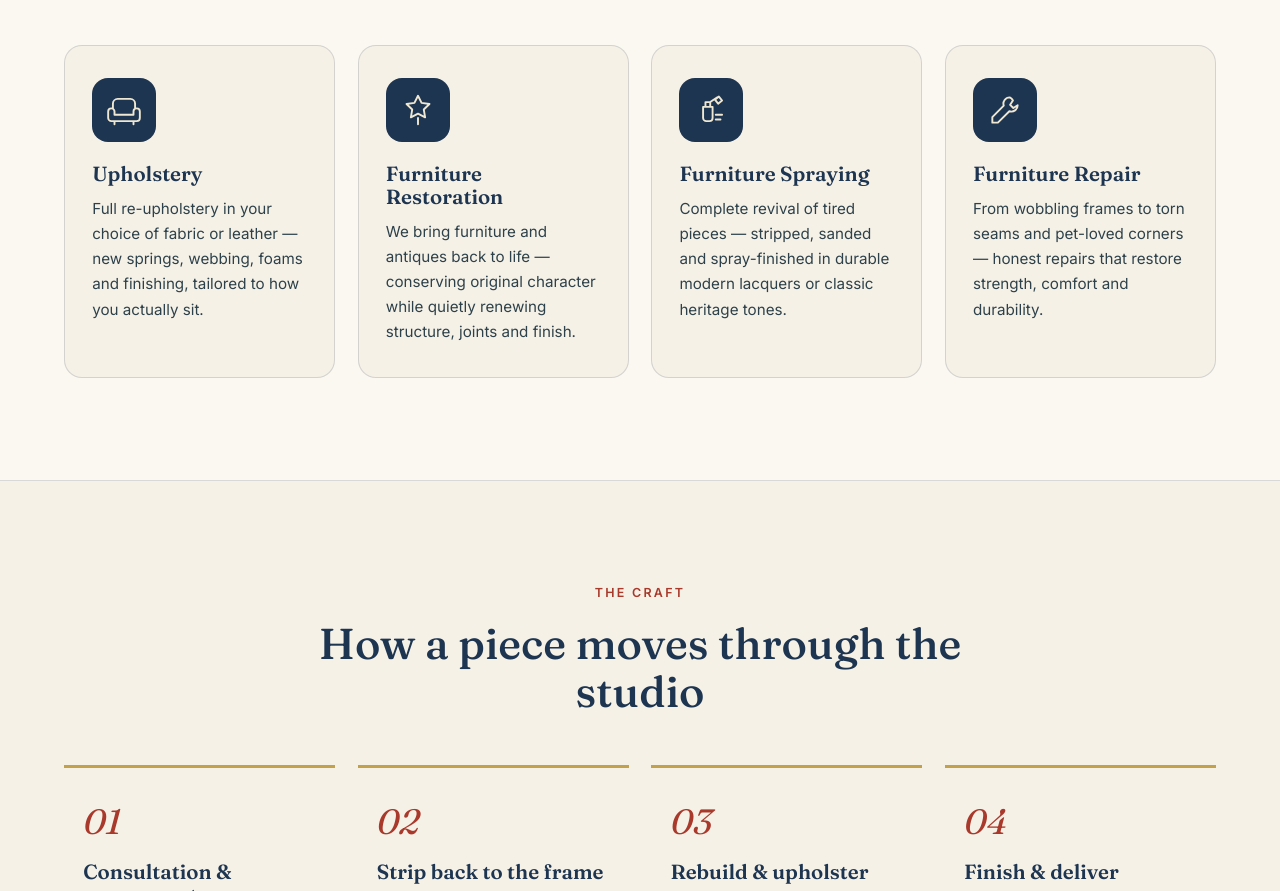
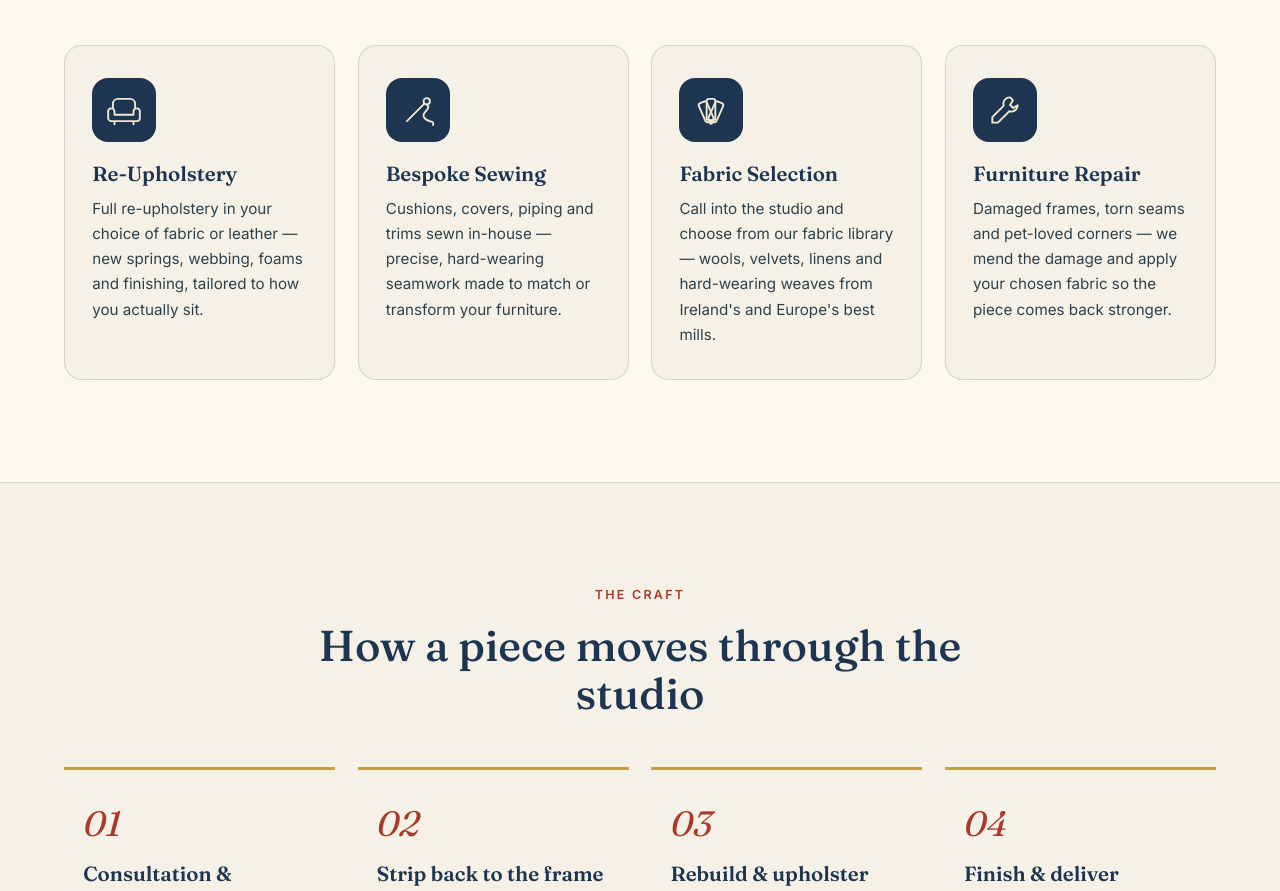
Before and after one commit to DarEire/ginas-upholstery-studio, a plain HTML site: page index.html in a window 1280 px wide. Shown: the part 1256-2147 px from the top of the page. Drawn offline with Linux system fonts and the light colour scheme.

Commit message:
Update services to match the actual business
Drops Furniture Restoration and Furniture Spraying. Services are now
Re-Upholstery, Bespoke Sewing, in-store Fabric Selection, and Furniture
Repair (mend + apply chosen fabric). New needle-and-thread and swatch-fan
icons; enquiry dropdown and meta description updated to match.

Co-Authored-By: Claude Fable 5 <noreply@anthropic.com>

```diff
--- a/index.html
+++ b/index.html
@@ -4,7 +4,7 @@
 <meta charset="utf-8">
 <meta name="viewport" content="width=device-width, initial-scale=1">
 <title>Gina's Upholstery Studio — Re-Upholster, Recycle &amp; Revive | Galway</title>
-<meta name="description" content="Award-winning bespoke upholstery, furniture restoration, spraying and repair in the heart of Galway. Re-upholster, recycle and revive with Gina's Upholstery Studio.">
+<meta name="description" content="Award-winning re-upholstery, bespoke sewing, in-store fabric selection and furniture repair in the heart of Galway. Re-upholster, recycle and revive with Gina's Upholstery Studio.">
 <link rel="preconnect" href="https://fonts.googleapis.com">
 <link rel="preconnect" href="https://fonts.gstatic.com" crossorigin>
 <link href="https://fonts.googleapis.com/css2?family=Fraunces:ital,opsz,wght@0,9..144,300;0,9..144,400;0,9..144,500;0,9..144,600;1,9..144,400&family=Inter:wght@400;500;600&display=swap" rel="stylesheet">
@@ -147,29 +147,29 @@
       <div class="card-icon" aria-hidden="true">
         <svg viewBox="0 0 48 48"><path d="M10 22v-6a6 6 0 0 1 6-6h16a6 6 0 0 1 6 6v6M8 22a4 4 0 0 1 4 4v4h24v-4a4 4 0 0 1 8 0v8a4 4 0 0 1-4 4H8a4 4 0 0 1-4-4v-8a4 4 0 0 1 4-4zM12 38v4M36 38v4" fill="none" stroke="currentColor" stroke-width="2.4" stroke-linecap="round" stroke-linejoin="round"/></svg>
       </div>
-      <h3>Upholstery</h3>
+      <h3>Re-Upholstery</h3>
       <p>Full re-upholstery in your choice of fabric or leather — new springs, webbing, foams and finishing, tailored to how you actually sit.</p>
     </article>
     <article class="card reveal">
       <div class="card-icon" aria-hidden="true">
-        <svg viewBox="0 0 48 48"><path d="M24 6l4.5 9 10 1.4-7.2 7 1.7 9.9L24 28.6l-9 4.7 1.7-9.9-7.2-7 10-1.4L24 6zM24 34v8" fill="none" stroke="currentColor" stroke-width="2.4" stroke-linecap="round" stroke-linejoin="round"/></svg>
+        <svg viewBox="0 0 48 48"><path d="M10 38 L32 16M35 17c8 6-10 10-2 18 5 5 12 2 10 8" fill="none" stroke="currentColor" stroke-width="2.4" stroke-linecap="round" stroke-linejoin="round"/><circle cx="35" cy="13" r="4" fill="none" stroke="currentColor" stroke-width="2.4"/></svg>
       </div>
-      <h3>Furniture Restoration</h3>
-      <p>We bring furniture and antiques back to life — conserving original character while quietly renewing structure, joints and finish.</p>
+      <h3>Bespoke Sewing</h3>
+      <p>Cushions, covers, piping and trims sewn in-house — precise, hard-wearing seamwork made to match or transform your furniture.</p>
     </article>
     <article class="card reveal">
       <div class="card-icon" aria-hidden="true">
-        <svg viewBox="0 0 48 48"><path d="M14 20h12v14a4 4 0 0 1-4 4h-4a4 4 0 0 1-4-4V20zM17 20v-6h6v6M23 14l9-6M34 7l4 5-5 4-4-5 5-4zM30 30h8M30 36h6" fill="none" stroke="currentColor" stroke-width="2.4" stroke-linecap="round" stroke-linejoin="round"/></svg>
+        <svg viewBox="0 0 48 48"><g fill="none" stroke="currentColor" stroke-width="2.4" stroke-linecap="round" stroke-linejoin="round"><rect x="18.5" y="12" width="11" height="26" rx="3" transform="rotate(-24 24 40)"/><rect x="18.5" y="10" width="11" height="27" rx="3"/><rect x="18.5" y="12" width="11" height="26" rx="3" transform="rotate(24 24 40)"/></g><circle cx="24" cy="40" r="2.6" fill="currentColor"/></svg>
       </div>
-      <h3>Furniture Spraying</h3>
-      <p>Complete revival of tired pieces — stripped, sanded and spray-finished in durable modern lacquers or classic heritage tones.</p>
+      <h3>Fabric Selection</h3>
+      <p>Call into the studio and choose from our fabric library — wools, velvets, linens and hard-wearing weaves from Ireland's and Europe's best mills.</p>
     </article>
     <article class="card reveal">
       <div class="card-icon" aria-hidden="true">
         <svg viewBox="0 0 48 48"><path d="M30 8a8 8 0 0 0-7.6 10.5L8 33v7h7l14.5-14.4A8 8 0 0 0 40 18l-5.5 3.5-4-4L34 12a8 8 0 0 0-4-4z" fill="none" stroke="currentColor" stroke-width="2.4" stroke-linecap="round" stroke-linejoin="round"/></svg>
       </div>
       <h3>Furniture Repair</h3>
-      <p>From wobbling frames to torn seams and pet-loved corners — honest repairs that restore strength, comfort and durability.</p>
+      <p>Damaged frames, torn seams and pet-loved corners — we mend the damage and apply your chosen fabric so the piece comes back stronger.</p>
     </article>
   </div>
 </section>
@@ -259,9 +259,9 @@
       <label>Service
         <select name="service" required>
           <option value="" selected disabled>Choose a service…</option>
-          <option>Upholstery</option>
-          <option>Furniture Restoration</option>
-          <option>Furniture Spraying</option>
+          <option>Re-Upholstery</option>
+          <option>Bespoke Sewing</option>
+          <option>Fabric Selection</option>
           <option>Furniture Repair</option>
           <option>Something else</option>
         </select>
```
Also changed, not shown: 1 other file.
